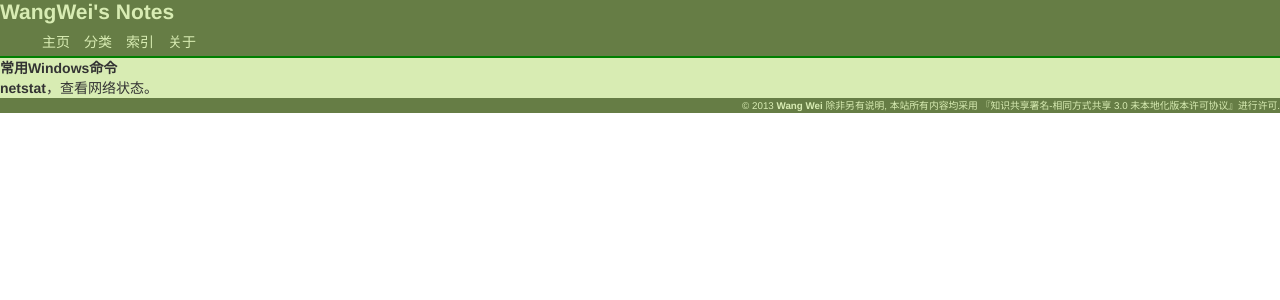
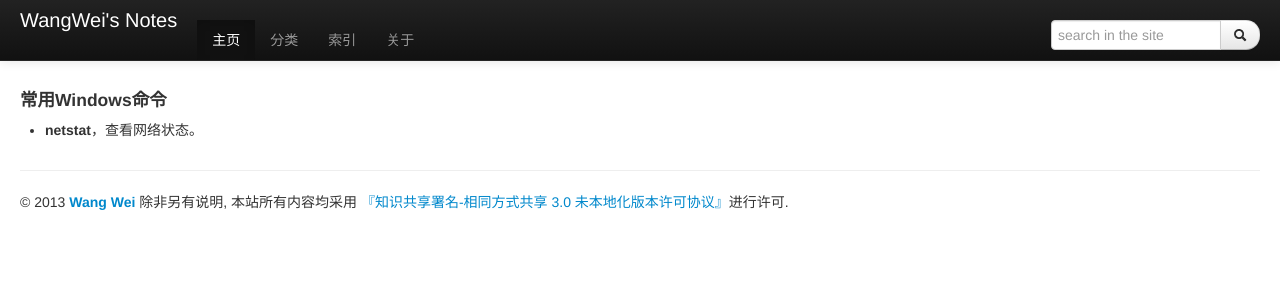
Before and after one commit to wangwii/wangwii.github.com, a Jekyll site: the page built from _posts/2013-02-10-windows-commands.md, in a window 1280 px wide. Shown: the top 300 px of the page. Built offline with Jekyll 4.4.1, drawn with Linux system fonts in a browser that asks for light colours; Markdown is read by kramdown in place of the engine named in the settings.

Commit message:
change layout

```diff
--- a/_layouts/default.html
+++ b/_layouts/default.html
@@ -4,6 +4,11 @@
   <meta charset="utf-8"/>
 
   <meta name="viewport" content="width=device-width, initial-scale=1.0"/>
+
+  <meta name="viewport" content="width=device-width, initial-scale=1.0">
+  <meta name="description" content="WangWei's Notes">
+  <meta name="author" content="">
+
   <link href="/stylesheets/bootstrap.min.css" rel="stylesheet" media="screen"/>
   <link href="/stylesheets/bootstrap-responsive.min.css" rel="stylesheet" media="screen"/>
   <link href="/stylesheets/main.css" rel="stylesheet" media="screen"/>
@@ -11,41 +16,55 @@
   <title>{{ page.title }}</title>
 </head>
 <body>
-<header>
-  <h1>WangWei's Notes</h1>
-</header>
-<hr/>
-<nav>
-  <ul>
-    <li>
-      <a href="/index.html">主页</a>
-    </li>
-    <li>
-      <a href="/categorys.html">分类</a>
-    </li>
-    <li>
-      <a href="/datetime.html">索引</a>
-    </li>
-    <li>
-      <a href="/about.html">关于</a>
-    </li>
-    <!--<li>-->
-    <!-- TODO: remove to right top -->
-    <!--<form>-->
-    <!--<input type="text" value="search on google"/>-->
-    <!--</form>-->
-    <!--</li>-->
+<div class="navbar navbar-inverse navbar-fixed-top">
+  <div class="navbar-inner">
+    <div class="container-fluid">
+      <button type="button" class="btn btn-navbar" data-toggle="collapse" data-target=".nav-collapse">
+        <span class="icon-bar"></span>
+        <span class="icon-bar"></span>
+        <span class="icon-bar"></span>
+      </button>
+      <a class="brand" href="#">WangWei's Notes</a>
+
+      <div class="nav-collapse collapse">
+        <form class="form-search" onsubmit="return false">
+          <div class="input-append pull-right">
+            <input type="text" placeholder="search in the site" class="span2"/>
+            <button type="submit" class="btn">
+              <i class="icon-search"></i>
+            </button>
+          </div>
+        </form>
+        <ul class="nav">
+          <li class="active"><a href="/index.html">主页</a></li>
+          <li><a href="/categorys.html">分类</a></li>
+          <li><a href="/datetime.html">索引</a></li>
+          <li><a href="/about.html">关于</a></li>
         </ul>
-</nav>
-<div id="container">
+      </div>
+    </div>
+  </div>
+</div>
+
+<div class="container-fluid">
+
+  <div class="row-fluid">
+    <div class="span12">
       {{ content }}
     </div>
+  </div>
+
+  <hr/>
   <footer>
-  © 2013
-  <a href="https://github.com/WangweiXian" target="_blank"><strong>Wang Wei</strong></a>
+    <p>
+      © 2013 <a href="https://github.com/WangweiXian" target="_blank"><strong>Wang Wei</strong></a>
       除非另有说明, 本站所有内容均采用
       <a rel="license" href="http://creativecommons.org/licenses/by-sa/3.0/deed.zh" target="_blank">
         『知识共享署名-相同方式共享 3.0 未本地化版本许可协议』</a>进行许可.
+    </p>
   </footer>
+
+</div>
+
 </body>
 </html>
--- a/_posts/2013-02-10-windows-commands.md
+++ b/_posts/2013-02-10-windows-commands.md
@@ -4,6 +4,6 @@
   tags: [Windows, OS, Commands]
 ---
 
-##### {{page.title}}
+#### {{page.title}}
 
 + __netstat__，查看网络状态。
--- a/stylesheets/main.css
+++ b/stylesheets/main.css
@@ -1,84 +1,35 @@
-body, h1, h2, h3, h4, h5, h6, ul, p, hr {
-  margin: 0;
-  padding: 0;
-  font-family: 'Microsoft YaHei', "Helvetica Neue", Helvetica, Arial, sans-serif;
+body {
+  padding-top: 80px;
+  padding-bottom: 40px;
 }
 
-header {
-  margin: 0;
-  height: 4em;
-  background-color: #667D45;
-  color: #D8ECB3;
-  /*border-bottom: 1px solid #D8ECB3;*/
+section.part {
+  background-color: #BCDBA6;
+  border: 1px solid #102133;
+  margin-bottom: 18px;
+  border-top-left-radius: 10px;
+  border-top-right-radius: 10px;
 }
 
-header h1 {
-  margin: 0;
-  font-size: 1.5em;
-  line-height: 1.1em;
+section.part:nth-child(even) {
+  background-color: #CBCD9C;
 }
 
-hr {
-  border-color: green;
+section.part aside {
+  background-color: #D5D6D2;
 }
 
-nav {
-  position: absolute;
-  top: 2em;
-  left: 3em;
+section.part aside span {
+  font-size: 1.2em;
+  line-height: 1.8em;
 }
 
-nav ul {
-  list-style-type: none;
-  margin: 0;
-  padding: 0;
+section.part aside span {
+  font-size: 1em;
+  /*line-height: 1.8em;*/
+  padding: 2px 0;
 }
 
-nav ul li {
-  float: left;
-  text-align: center;
-  line-height: 2em;
-  margin-right: 1em;
-  /*border: 1px solid #D8ECB3;*/
-}
-
-nav ul li a:link, nav ul li a:visited, footer a:link, footer a:visited {
-  color: #D8ECB3;
-  text-decoration: none;
-}
-
-nav ul li a:hover, nav ul li a:active, footer a:hover, footer a:active {
-  color: #EEEEEE;
-  text-decoration: none;
-}
-
-nav ul li input {
-  color: #f0f0f0;
-}
-
-div#container {
-  margin: 0;
-  padding: 0;
-  background-color: #D8ECB3;
-}
-
-article {
-  margin: 0;
-  padding: 1em 2em;
-}
-
-article aside {
-  background-color: #b3b3b3;
-  border-radius: 3px;
-}
-
-footer {
-  margin: 0;
-  padding-left: 1px;
-  color: #D8ECB3;
-  font-size: 0.7em;
-  height: 15px;
-  line-height: 15px;
-  background-color: #667D45;
+section.part aside span:last-child {
   text-align: right;
 }
```
Also changed, not shown: _posts/2012-07-05-bootstrap-grid_layout.md (added, +10 -0 lines), _posts/2012-08-25-bootstrap-responsive.md (added, +9 -0 lines), _posts/2012-08-25-hello-world.html (deleted, +0 -8 lines), _posts/2013-08-25-CSS-trick.md (added, +38 -0 lines), index.html (+11 -11 lines), README.md, img/glyphicons-halflings-white.png (added), img/glyphicons-halflings.png (added). Lines whose indentation alone changed are shown as unchanged.
